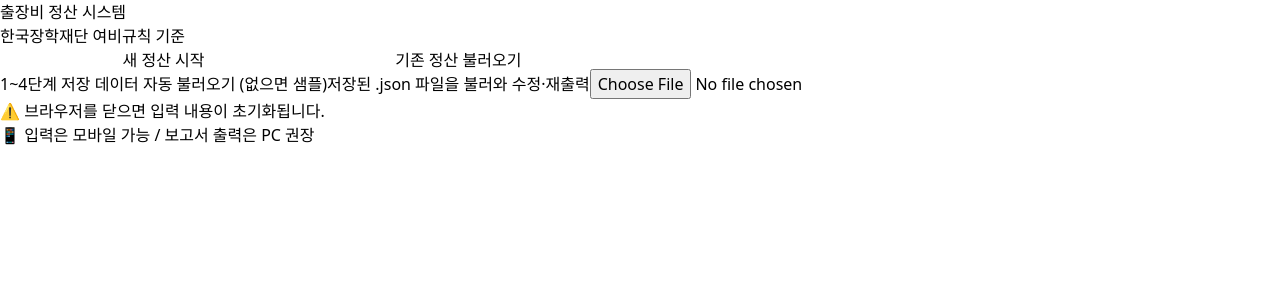
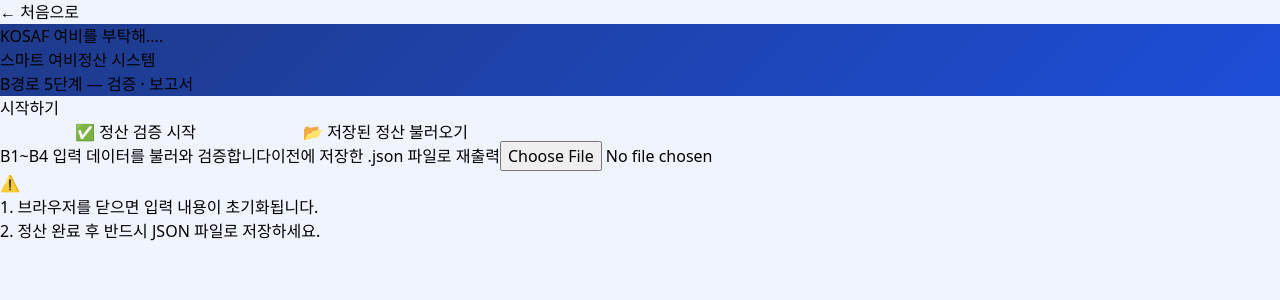
Before and after one commit to commax1581-hub/kosaf-yeobi, a React (Vite) app: page /b/5 in a window 1280 px wide. Shown: the top 300 px of the page. Built offline with nearby package versions, Linux system fonts and the light colour scheme.

Commit message:
Add files via upload

```diff
--- a/src/pages/RouteB5.jsx
+++ b/src/pages/RouteB5.jsx
@@ -253,6 +253,7 @@
 
 
 export default function RouteB5(){
+  const navigate = useNavigate();
   const [screen,setScreen]=useState("start");
   const [step,setStep]=useState(0);
   const [data,setData]=useState(SAMPLE);
@@ -332,36 +333,51 @@
 
   /* ── 시작 화면 ── */
   if(screen==="start") return(
-    <div className="max-w-lg mx-auto p-6 pt-12">
-      <div className="text-center mb-8">
-        <div className="text-2xl font-medium text-gray-800 mb-1">출장비 정산 시스템</div>
-        <div className="text-sm text-gray-400">한국장학재단 여비규칙 기준</div>
+    <div className="max-w-lg mx-auto p-4 pb-12" style={{background:"#f0f4ff",minHeight:"100vh"}}>
+      <button onClick={()=>navigate("/")} className="flex items-center gap-1 text-sm text-gray-400 hover:text-blue-600 mb-3 cursor-pointer">
+        ← 처음으로
+      </button>
+      <div className="rounded-2xl mb-4 overflow-hidden shadow-sm">
+        <div style={{background:"linear-gradient(135deg,#1e3a8a 0%,#1d4ed8 100%)"}} className="px-5 py-4">
+          <div className="text-white font-bold text-2xl leading-tight mb-0.5">KOSAF 여비를 부탁해....</div>
+          <div className="text-blue-200 text-sm">스마트 여비정산 시스템</div>
+          <div className="text-blue-300 text-xs mt-1">B경로 5단계 — 검증 · 보고서</div>
         </div>
+      </div>
+      <div className="bg-white rounded-2xl shadow-sm border border-gray-100 p-5 mb-4">
+        <div className="text-sm font-semibold text-gray-700 mb-4">시작하기</div>
         <div className="space-y-3">
-        <button className="w-full border-2 border-blue-400 rounded-xl p-5 text-left hover:bg-blue-50 cursor-pointer"
+          <button className="w-full border-2 border-blue-200 rounded-xl p-4 text-left hover:bg-blue-50 cursor-pointer transition-all"
             onClick={()=>{
               const loaded = loadFromStorage();
               if(loaded) {
                 setData(loaded);
-              alert("✅ 저장된 1~4단계 데이터를 불러왔습니다.\n(" + loaded.startDate + " ~ " + loaded.endDate + " / " + loaded.grade + ")");
+                setAdjustments([]);setImages({});setExtraImgs([]);setStep(0);setScreen("main");
               } else {
-              setData(SAMPLE);
+                alert("⚠️ B1~B4 단계 입력 데이터가 없습니다.\n\nB1단계부터 순서대로 입력해 주세요.");
               }
-            setAdjustments([]);setImages({});setExtraImgs([]);setStep(0);setScreen("main");
             }}>
-          <div className="font-medium text-blue-600 mb-1">새 정산 시작</div>
-          <div className="text-xs text-gray-400">1~4단계 저장 데이터 자동 불러오기 (없으면 샘플)</div>
+            <div className="font-semibold text-blue-600 mb-1">✅ 정산 검증 시작</div>
+            <div className="text-xs text-gray-400">B1~B4 입력 데이터를 불러와 검증합니다</div>
           </button>
-        <button className="w-full border-2 border-gray-200 rounded-xl p-5 text-left hover:bg-gray-50 cursor-pointer"
+          <button className="w-full border-2 border-gray-200 rounded-xl p-4 text-left hover:bg-gray-50 cursor-pointer transition-all"
             onClick={()=>loadRef.current&&loadRef.current.click()}>
-          <div className="font-medium text-gray-700 mb-1">기존 정산 불러오기</div>
-          <div className="text-xs text-gray-400">저장된 .json 파일을 불러와 수정·재출력</div>
+            <div className="font-semibold text-gray-700 mb-1">📂 저장된 정산 불러오기</div>
+            <div className="text-xs text-gray-400">이전에 저장한 .json 파일로 재출력</div>
           </button>
           <input ref={loadRef} type="file" accept=".json" className="hidden"
             onChange={e=>{const f=e.target.files&&e.target.files[0];if(f)handleLoad(f);e.target.value="";}}/>
         </div>
-      <div className={wbox+" mt-5 text-xs"}>⚠️ 브라우저를 닫으면 입력 내용이 초기화됩니다.</div>
-      <div className={ibox+" mt-2 text-xs"}>📱 입력은 모바일 가능 / 보고서 출력은 PC 권장</div>
+      </div>
+      <div className={wbox+" text-xs"}>
+        <div className="flex gap-2">
+          <span>⚠️</span>
+          <div>
+            <div>1. 브라우저를 닫으면 입력 내용이 초기화됩니다.</div>
+            <div>2. 정산 완료 후 반드시 JSON 파일로 저장하세요.</div>
+          </div>
+        </div>
+      </div>
     </div>
   );
 
```
Lines whose indentation alone changed are shown as unchanged.
